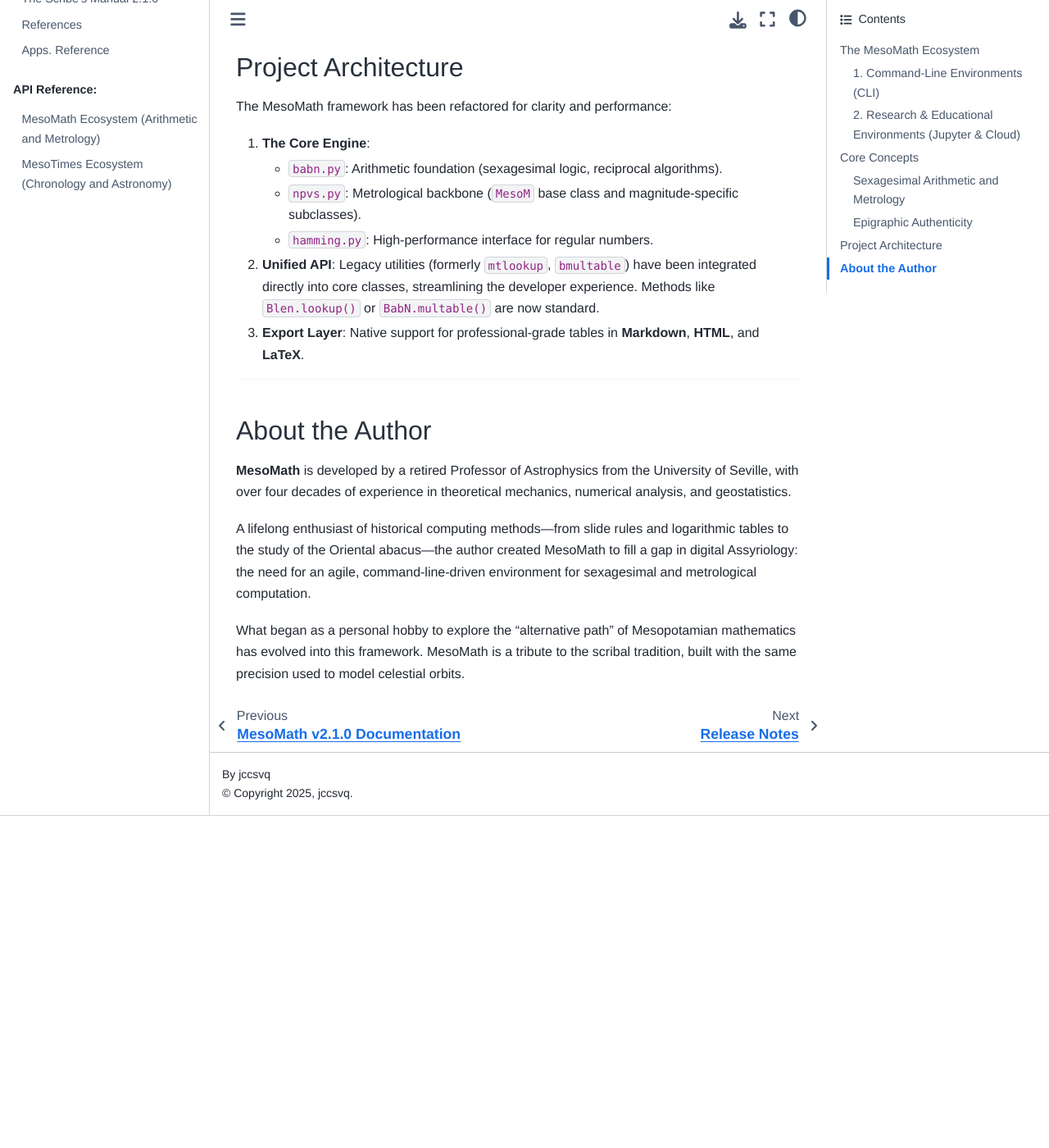
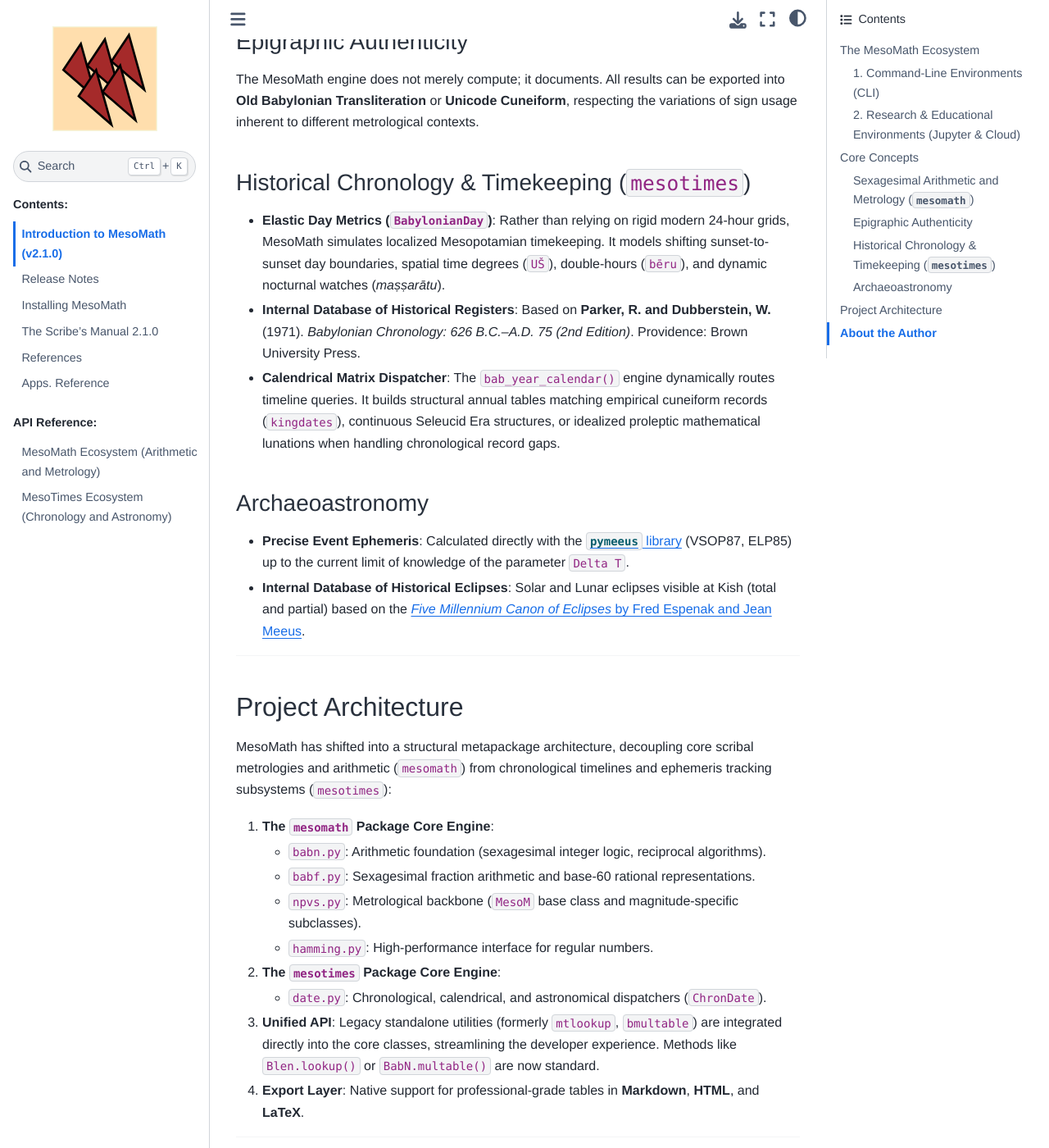
Before and after one commit to jccsvq/mesomath, a Sphinx documentation site: the page built from docs/source/intro.md, in a window 1280 px wide and 1400 px high, scrolled down 1544 px. Shown: the whole window at 82% size. Built offline with Sphinx 7.4.7 and the Sphinx Book theme 1.1.4, drawn with Linux system fonts in a browser that asks for light colours; before the commit the page ends 2539 px from its top, so only the background shows below that; some of the changed text lies outside the part shown.

```diff
--- a/docs/source/intro.md
+++ b/docs/source/intro.md
@@ -1,21 +1,21 @@
 
-# Introduction to MesoMath (v2.0.0)
+# Introduction to MesoMath (v2.1.0)
 
-**MesoMath** is more than just a calculator; it is a digital bridge to the mathematical mind of the ancient Mesopotamian scribe. While modern mathematics relies on abstract decimal notation, the Old Babylonian period (c. 1900–1600 BCE) developed a sophisticated sexagesimal (base-60) system that combined floating-point arithmetic with a complex web of metrological units.
+**MesoMath** is more than just a calculator; it is a digital bridge to the mathematical and astronomical mind of the ancient Mesopotamian scribe. While modern mathematics relies on abstract decimal notation, the Old Babylonian period (c. 1900–1600 BCE) developed a sophisticated sexagesimal (base-60) system that combined floating-point arithmetic with a complex web of metrological units and elastic, horizon-based timekeeping frameworks.
 
 ## The MesoMath Ecosystem
 
-MesoMath 2.0.0 introduces a unified workflow tailored to the needs of every researcher, from quick calculations to reproducible academic analysis:
+MesoMath 2.1.0 expands its unified workflow by transitioning into a comprehensive metapackage. It couples core scribal mathematics with advanced historical chronology and archaeoastronomy, tailored to the needs of researchers from quick terminal calculations to reproducible academic analysis:
 
-### 1\. Command-Line Environments (CLI)
+### 1. Command-Line Environments (CLI)
 
-  * **`babcalc`**: The standard toolkit. A lightweight, dedicated REPL (Read–Eval–Print Loop) environment. It is architected for speed and efficiency, making it the ideal choice for rapid calculations and script automation without complex dependency overhead.
-  * **`ibabcalc`**: The "Scribal Console." Built upon **IPython 9**, this advanced environment is designed for power users. It offers a refined, distraction-free workspace featuring object introspection, robust command history, and a pre-configured metrological namespace.
+* **`babcalc`**: The standard toolkit. A lightweight, dedicated REPL (Read–Eval–Print Loop) environment. It is architected for speed and efficiency, making it the ideal choice for rapid calculations and script automation without complex dependency overhead.
+* **`ibabcalc`**: The "Scribal Console." Built upon **IPython 9**, this advanced environment is designed for power users. It offers a refined, distraction-free workspace featuring object introspection, robust command history, and a pre-configured metrological namespace.
 
-### 2\. Research & Educational Environments (Jupyter & Cloud)
+### 2. Research & Educational Environments (Jupyter & Cloud)
 
-  * **Jupyter Notebooks**: The gold standard for reproducible research. MesoMath includes specialized utilities (`nb_utils`) that allow for high-fidelity rendering of cuneiform tables, statistical analysis, and rigorous documentation of the calculation process.
-  * **Zero-Install Experience (Binder)**: Launch a fully functional MesoMath instance directly in your browser. Our Binder integration provides immediate access to interactive tutorials, curated case studies (such as the *Plimpton 322* analysis), and live terminal sessions.
+* **Jupyter Notebooks**: The gold standard for reproducible research. MesoMath includes specialized utilities (`nb_utils`) that allow for high-fidelity rendering of cuneiform tables, statistical analysis, and rigorous documentation of the calculation process.
+* **Zero-Install Experience (Binder)**: Launch a fully functional MesoMath instance directly in your browser. Our Binder integration provides immediate access to interactive tutorials, curated case studies (such as the *Plimpton 322* analysis), and live terminal sessions.
 
 [](https://mybinder.org/v2/gh/jccsvq/mesomath-nb/main?urlpath=%2Fdoc%2Ftree%2Fnotebooks%2Findex.ipynb)
 
@@ -23,31 +23,46 @@ MesoMath 2.0.0 introduces a unified workflow tailored to the needs of every rese
 
 ## Core Concepts
 
-### Sexagesimal Arithmetic and Metrology
+### Sexagesimal Arithmetic and Metrology (`mesomath`)
 
-  * **Dimensional Intelligence**: MesoMath understands geometric relationships. It performs "dimensional descent"—such as dividing volume by area to derive height—by automatically managing historical metrological ratios.
-  * **Bidirectional Conversion**: Utilizing the `@classmethod .from_si()`, researchers can bridge the gap between 21st-century metrics (meters, kilograms) and Babylonian units instantly.
-  * **Analytical Inference**: The new `.lookup()` engine serves as a metrological detective, helping to identify physical magnitudes even from fragmented numerical data found on damaged tablets.
+* **Dimensional Intelligence**: MesoMath understands geometric relationships. It performs "dimensional descent"—such as dividing volume by area to derive height—by automatically managing historical metrological ratios.
+* **Fractional Precision**: With the introduction of the `BabF` engine, the framework natively handles sexagesimal fraction arithmetic, ensuring strict base-60 mathematical representation without floating-point rounding artifacts.
+* **Bidirectional Conversion**: Utilizing the `@classmethod .from_si()`, researchers can bridge the gap between 21st-century metrics (meters, kilograms) and Babylonian units instantly.
+* **Analytical Inference**: The `.lookup()` engine serves as a metrological detective, helping to identify physical magnitudes even from fragmented numerical data found on damaged tablets.
 
 ### Epigraphic Authenticity
 
 The MesoMath engine does not merely compute; it documents. All results can be exported into **Old Babylonian Transliteration** or **Unicode Cuneiform**, respecting the variations of sign usage inherent to different metrological contexts.
 
+### Historical Chronology & Timekeeping (`mesotimes`)
+
+* **Elastic Day Metrics (`BabylonianDay`)**: Rather than relying on rigid modern 24-hour grids, MesoMath simulates localized Mesopotamian timekeeping. It models shifting sunset-to-sunset day boundaries, spatial time degrees (`UŠ`), double-hours (`bēru`), and dynamic nocturnal watches (*maṣṣarātu*).
+* **Internal Database of Historical Registers**: Based on **Parker, R. and Dubberstein, W.** (1971). *Babylonian Chronology: 626 B.C.–A.D. 75 (2nd Edition)*. Providence: Brown University Press.
+* **Calendrical Matrix Dispatcher**: The `bab_year_calendar()` engine dynamically routes timeline queries. It builds structural annual tables matching empirical cuneiform records (`kingdates`), continuous Seleucid Era structures, or idealized proleptic mathematical lunations when handling chronological record gaps.
+
+### Archaeoastronomy
+
+* **Precise Event Ephemeris**: Calculated directly with the [`pymeeus` library](https://github.com/architest/pymeeus) (VSOP87, ELP85) up to the current limit of knowledge of the parameter `Delta T`.
+* **Internal Database of Historical Eclipses**: Solar and Lunar eclipses visible at Kish (total and partial) based on the [*Five Millennium Canon of Eclipses* by Fred Espenak and Jean Meeus](https://eclipse.gsfc.nasa.gov/SEpubs/5MCSE.html).
+
 -----
 
 ## Project Architecture
 
-The MesoMath framework has been refactored for clarity and performance:
+MesoMath has shifted into a structural metapackage architecture, decoupling core scribal metrologies and arithmetic (`mesomath`) from chronological timelines and ephemeris tracking subsystems (`mesotimes`):
 
-1.  **The Core Engine**:
+1. **The `mesomath` Package Core Engine**:
+   * `babn.py`: Arithmetic foundation (sexagesimal integer logic, reciprocal algorithms).
+   * `babf.py`: Sexagesimal fraction arithmetic and base-60 rational representations.
+   * `npvs.py`: Metrological backbone (`MesoM` base class and magnitude-specific subclasses).
+   * `hamming.py`: High-performance interface for regular numbers.
 
-      - `babn.py`: Arithmetic foundation (sexagesimal logic, reciprocal algorithms).
-      - `npvs.py`: Metrological backbone (`MesoM` base class and magnitude-specific subclasses).
-      - `hamming.py`: High-performance interface for regular numbers.
+2. **The `mesotimes` Package Core Engine**:
+   * `date.py`: Chronological, calendrical, and astronomical dispatchers (`ChronDate`).
 
-2.  **Unified API**: Legacy utilities (formerly `mtlookup`, `bmultable`) have been integrated directly into core classes, streamlining the developer experience. Methods like `Blen.lookup()` or `BabN.multable()` are now standard.
+3. **Unified API**: Legacy standalone utilities (formerly `mtlookup`, `bmultable`) are integrated directly into the core classes, streamlining the developer experience. Methods like `Blen.lookup()` or `BabN.multable()` are now standard.
 
-3.  **Export Layer**: Native support for professional-grade tables in **Markdown**, **HTML**, and **LaTeX**.
+4. **Export Layer**: Native support for professional-grade tables in **Markdown**, **HTML**, and **LaTeX**.
 
 -----
 
```
Also changed, not shown: CHANGELOG.md (+15 -0 lines), README.md (+118 -33 lines), docs/source/install.md (+3 -4 lines), docs/source/references.md (+1 -1 lines), docs/source/tutorial.md (+8 -0 lines).
